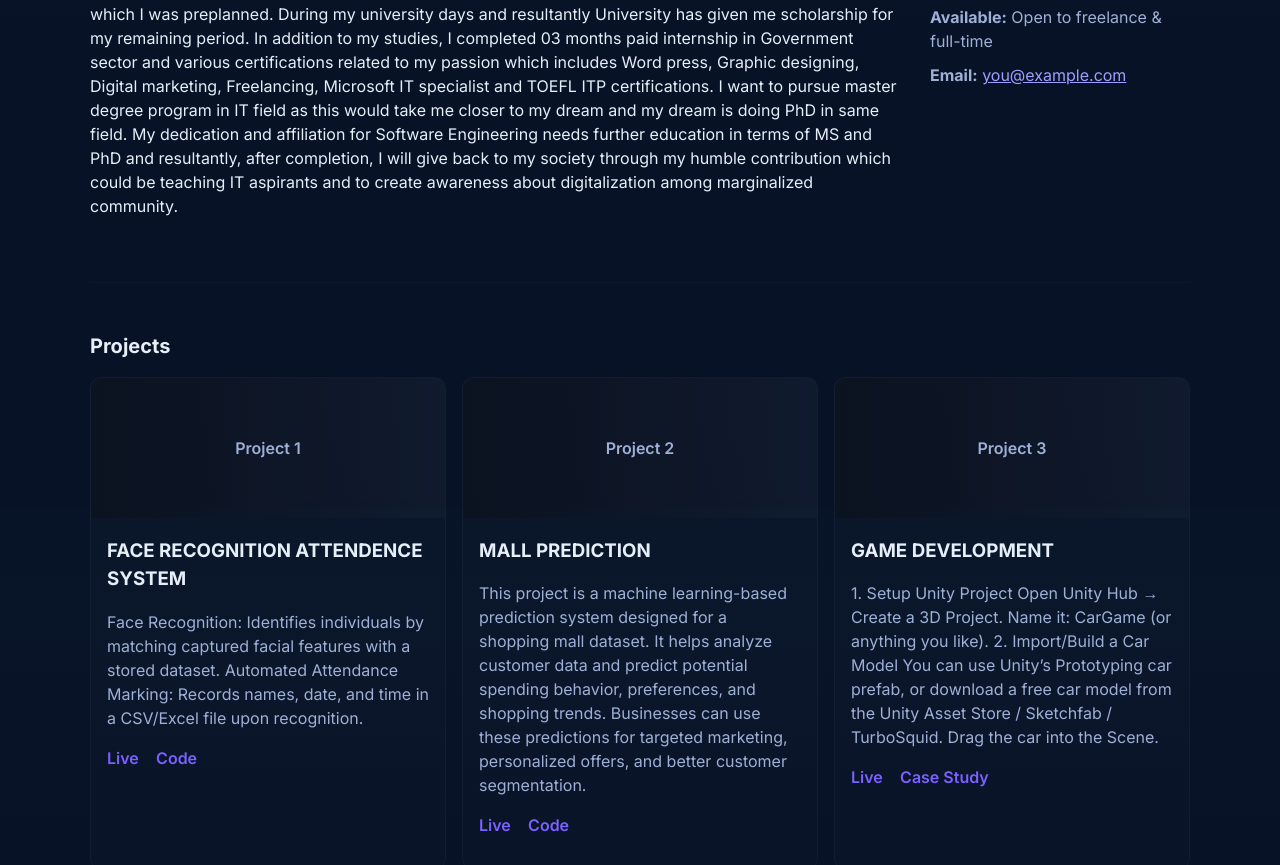
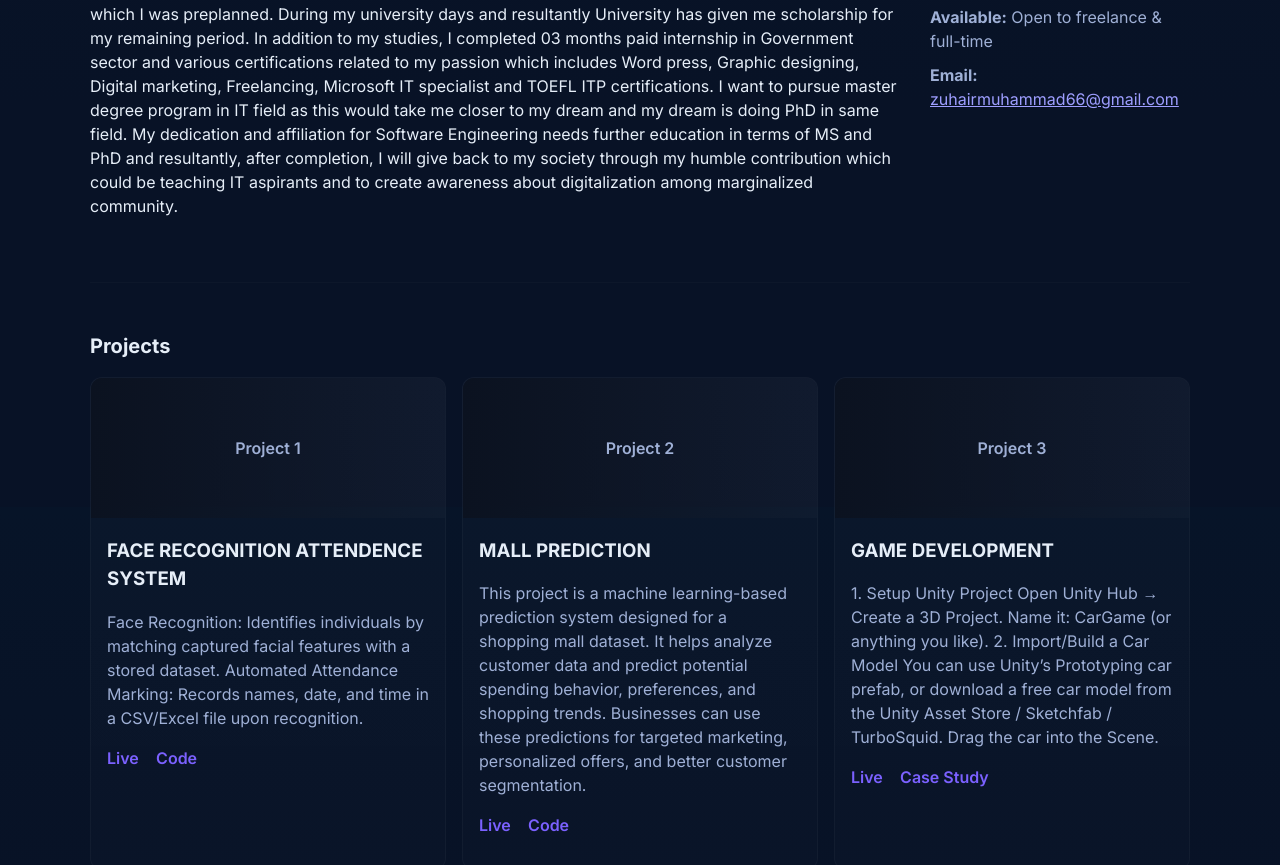
Before and after one commit to muhammad-zuhair/zuhair_web, a plain HTML site: page index.html in a window 1280 px wide. Shown: the part 1093-1958 px from the top of the page. Drawn offline with Linux system fonts and the light colour scheme; a script that the page names is missing.

Commit message:
Update index.html

```diff
--- a/index.html
+++ b/index.html
@@ -107,7 +107,7 @@ Support implementation of enterprise applications and upgrades across the cluste
 Prepare regular IT performance reports for senior management.
 </li>
           <li><strong>Available:</strong> Open to freelance & full-time</li>
-          <li><strong>Email:</strong> <a href="mailto:you@example.com">you@example.com</a></li>
+          <li><strong>Email:</strong> <a href="mailto:zuhairmuhammad66@gmail.com.com">zuhairmuhammad66@gmail.com</a></li>
         </ul>
       </div>
     </section>
```
